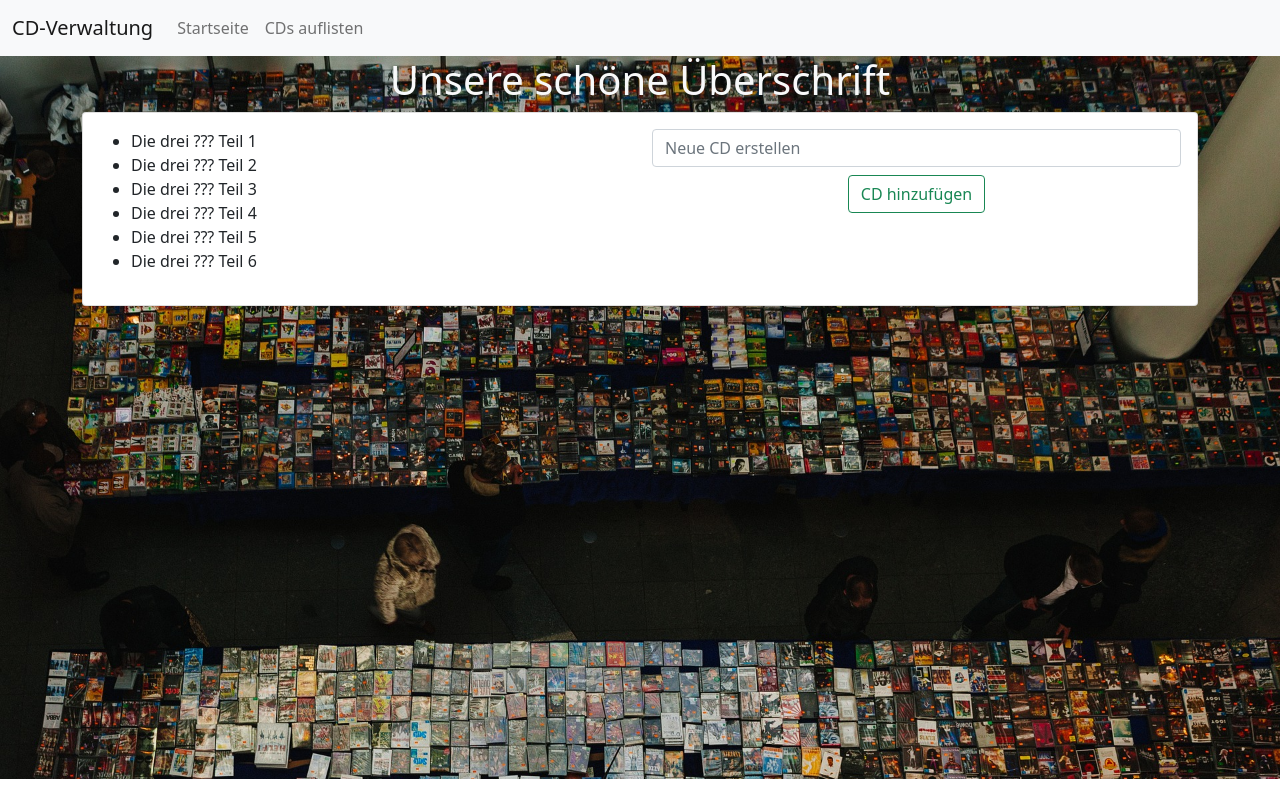
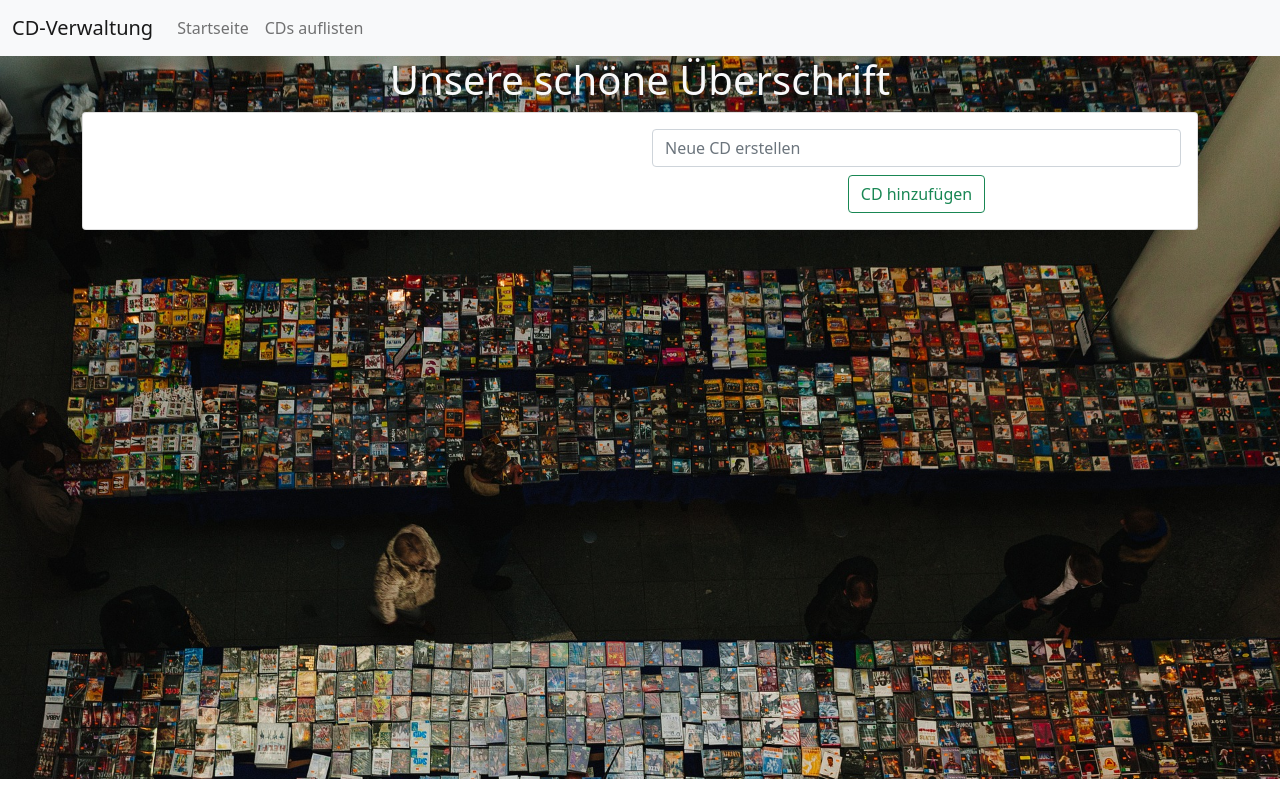
Before and after one commit to haager-ca/CD-Managment2, an Angular app: page /home in a window 1280 px wide. Built offline with nearby package versions, Linux system fonts and the light colour scheme.

Commit message:
added StorageService

```diff
--- a/src/app/components/home/home.component.ts
+++ b/src/app/components/home/home.component.ts
@@ -1,4 +1,5 @@
 import { Component, OnInit } from '@angular/core';
+import { StorageService } from 'src/app/services/storage.service';
 
 @Component({
   selector: 'app-home',
@@ -7,22 +8,17 @@ import { Component, OnInit } from '@angular/core';
 })
 export class HomeComponent implements OnInit {
 
+  constructor(private storageService: StorageService) { }
+
   public cdTitle: string = "Die drei ???1";
   public showAlert: boolean = true;
   public newCdTitle: string = "";
   public readonly maxTitleLength: number = 20;
-  public cds: string[] = [
-    "Die drei ??? Teil 1",
-    "Die drei ??? Teil 2",
-    "Die drei ??? Teil 3",
-    "Die drei ??? Teil 4",
-    "Die drei ??? Teil 5",
-    "Die drei ??? Teil 6"
-  ];
+  public cds: string[] = [];
 
-  constructor() { }
 
   ngOnInit(): void {
+    this.cds = this.storageService.getCDs();
   }
 
   public transformCdTitle(title: string): string {
@@ -32,6 +28,7 @@ export class HomeComponent implements OnInit {
   public addNewCD() {
     // this.showAlert = !this.showAlert;
     this.cds.push(this.newCdTitle);
+    this.storageService.setCDs(this.cds);
     this.newCdTitle = "";
   }
 
--- /dev/null
+++ b/src/app/services/storage.service.ts
@@ -0,0 +1,25 @@
+import { Injectable } from '@angular/core';
+
+@Injectable({
+  providedIn: 'root'
+})
+export class StorageService {
+
+  constructor() {
+    this.cds = JSON.parse(localStorage.getItem("cds"));
+    if (!this.cds) {
+      this.cds = [];
+    }
+  }
+
+  private cds: string[] = [];
+
+  public getCDs(): string[] {
+    return this.cds;
+  }
+
+  public setCDs(cds: string[]): void {
+    this.cds = cds;
+    localStorage.setItem("cds", JSON.stringify(this.cds))
+  }
+}
```
